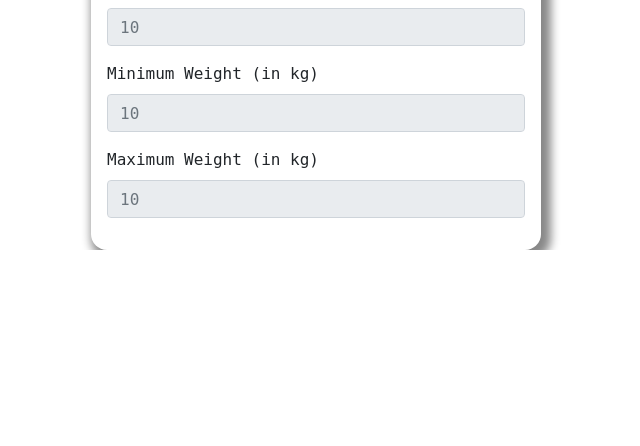
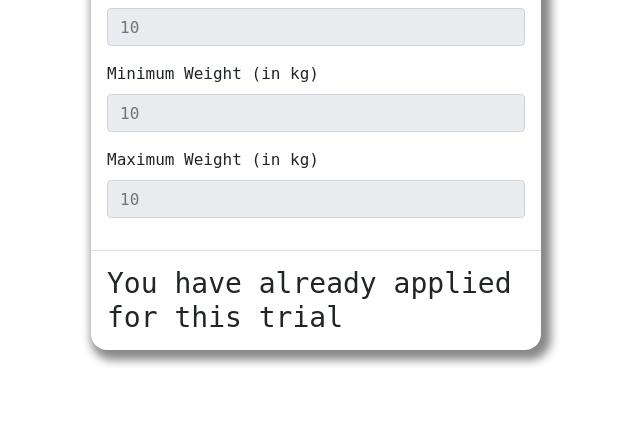
Before and after one commit to spiderxm/sports_app, a Django app: page /home/trial/1/ in a window 1280 px wide. Shown: the part 1165-1611 px from the top of the page, without its empty margins (324-964 px from the left). Before the commit the page ends 1415 px from the top, so only its background shows below. Run offline with Django 3.2, Linux system fonts and the light colour scheme; a user stored in the database is signed in; tables that the repository leaves empty hold one stand-in row (values such as "Sample post"); some libraries are stand-ins or nearby versions.

Commit message:
styling trial details page

```diff
--- a/home_app/urls.py
+++ b/home_app/urls.py
@@ -10,5 +10,4 @@ urlpatterns = [
     url(r'^add_trial/$', add_trial, name="add_trial"),
     url(r'^trial/(?P<_id>\d+)/$', trial_detail, name="trial"),
     url(r'^apply_trial/(?P<_id>\d+)/$', apply_to_trial, name="apply_to_trial")
-
 ]
--- a/templates/home/trial.html
+++ b/templates/home/trial.html
@@ -4,8 +4,8 @@
 {% load bootstrap4 %}
 
 {% block content %}
-    <div style="height: 90vh; font-family: monospace ;padding: 1rem;">
-        <div style="margin: 0 auto; width: 450px; margin-top: 10vh; box-shadow: 5px 5px 10px 5px #888888;border-radius: 1rem">
+    <div style="font-family: monospace ;padding: 1rem;">
+        <div style="margin: 0 auto; width: 450px; margin-top: 10vh;margin-bottom: 80px; box-shadow: 5px 5px 10px 5px #888888;border-radius: 1rem">
             <form class="form-group">
                 <div class="modal-header">
                     <h1>Trial Info</h1>
@@ -64,6 +64,15 @@
                         <input type="text" placeholder="{{ trial.max_weight }}" disabled class="form-control">
                     </div>
                 </div>
+                <div class="modal-footer">
+                    {% if applied %}
+                        <h3>You have already applied for this trial</h3>
+                    {% else %}
+                        <a href="{% url 'home:apply_to_trial' trial.id %}">
+                            <button class="btn-primary btn">Apply</button>
+                        </a>
+                    {% endif %}
+                </div>
             </form>
         </div>
     </div>
```
Also changed, not shown: templates/user_profile/trial_info.html (+2 -18 lines), media/profile_pics/Screenshot_154_365xLS5.png (deleted), media/profile_pics/WhatsApp_Image_2020-05-13_at_2.19.50_PM.jpeg (deleted), media/profile_pics/WhatsApp_Image_2020-05-13_at_2.19.50_PM_8a32nPU.jpeg (deleted).
